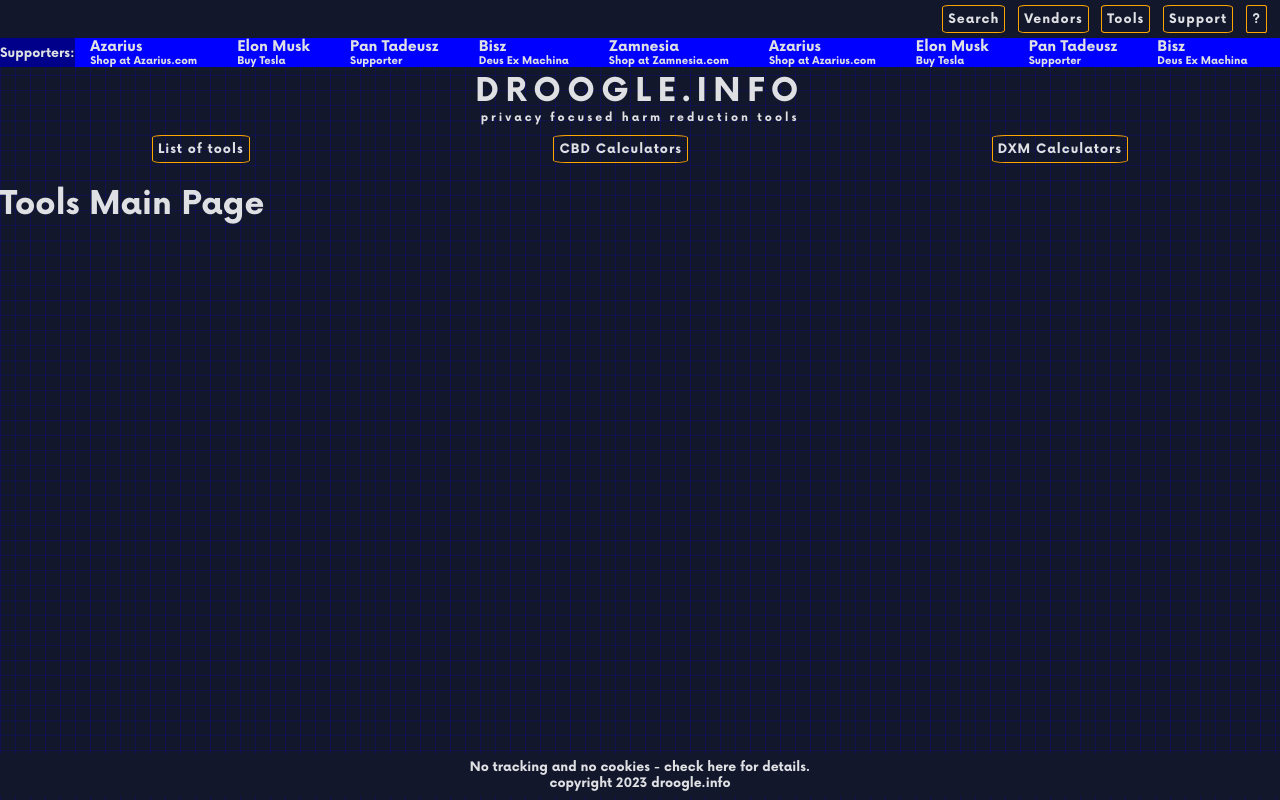
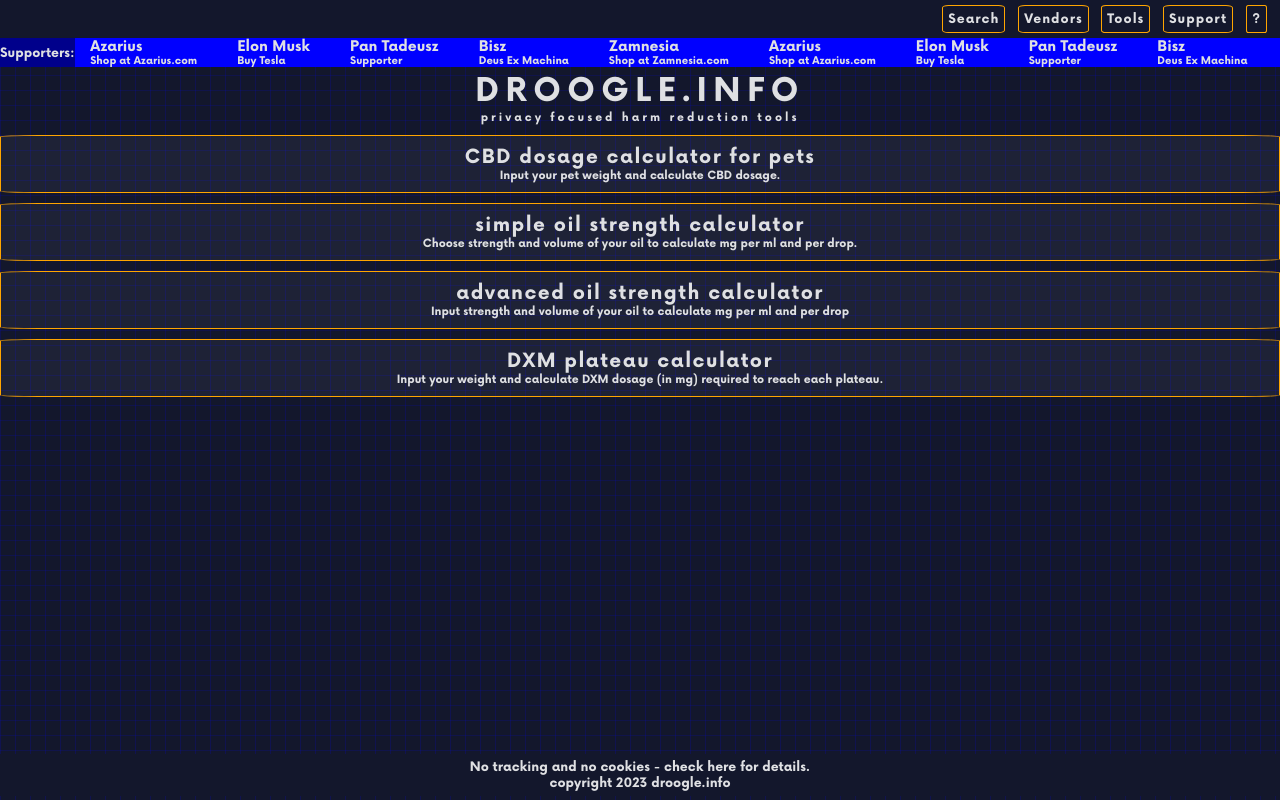
Before and after one commit to TomaszGoljat/droogle, a React (Create React App) app: page /tools in a window 1280 px wide. Built offline with nearby package versions, Linux system fonts and the light colour scheme.

Commit message:
modified:   src/App.css 	modified:   src/App.js 	modified:   src/components/ToolsLayout.js 	deleted:    src/pages/Tools/Cbd.js 	deleted:    src/pages/Tools/Dxm.js 	modified:   src/pages/Tools/Tools.js

```diff
--- a/src/App.css
+++ b/src/App.css
@@ -359,12 +359,31 @@ footer > p {
   width: 30px;
 }
 
-.tools--label {
+.tools--label, .tool--linkDiv {
   padding: 10px;
   background-color: var(--cardbg-color);
   border-radius: 3%;
   border: 1px solid orange;
   text-align: center;
+}
+
+.tools--list {
+  display: flex;
+  flex-direction: column;
+  gap: 10px;
+}
+.tool--linkDiv {
+  display: flex;
+  flex-direction: column;
+}
+
+.tool--linkName {
+  font-size: 120%;
+  letter-spacing: 1.5px;
+}
+
+.tool--linkDesc {
+  font-size: 70%;
 }
 
 /*
--- a/src/App.js
+++ b/src/App.js
@@ -8,8 +8,12 @@ import Tools from './pages/Tools/Tools';
 import Vendors from './pages/Vendors';
 import Support from './pages/Support';
 import Info from './pages/Info';
-import Cbd from './pages/Tools/Cbd';
-import Dxm from './pages/Tools/Dxm';
+
+// Calculators:
+import PetCBD from './components/calculators/PetCBD';
+import PlateauDXM from './components/calculators/PlateauDXM';
+import VolumeOilAdvancedCBD from './components/calculators/VolumeOilAdvancedCBD';
+import VolumeOilSimpleCBD from './components/calculators/VolumeOilSimpleCBD';
 
 function App() {
   return (
@@ -20,8 +24,10 @@ function App() {
         <Route path='/vendors' element={<Vendors />} />
         <Route path='/tools' element={<ToolsLayout />}>
           <Route index element={<Tools />} />
-          <Route path='/tools/cbd' element={<Cbd />} />
-          <Route path='/tools/dxm' element={<Dxm />} />
+          <Route path='/tools/cbd-dose-for-pets' element={<PetCBD />} />
+          <Route path='/tools/volume-calc-advanced' element={<VolumeOilAdvancedCBD />} />
+          <Route path='/tools/volume-calc-simple' element={<VolumeOilSimpleCBD />} />
+          <Route path='/tools/dxm-plateau-calc' element={<PlateauDXM />} />
         </Route>
         <Route path='/support' element={<Support />} />
         <Route path='/info/' element={<Info />} />
--- a/src/components/ToolsLayout.js
+++ b/src/components/ToolsLayout.js
@@ -3,11 +3,6 @@ import { Link, Outlet } from "react-router-dom";
 export default function ToolsLayout() {
     return (
         <>
-        <nav className="tools--nav">
-            <Link to="/tools" className="topbar--link">List of tools</Link>
-            <Link to="/tools/cbd" className="topbar--link">CBD Calculators</Link>
-            <Link to="/tools/dxm" className="topbar--link">DXM Calculators</Link>
-        </nav>
         <Outlet />
         </>
     )
--- a/src/pages/Tools/Cbd.js
+++ /dev/null
@@ -1,14 +0,0 @@
-import PetCBD from "../../components/calculators/PetCBD";
-import VolumeOilAdvancedCBD from "../../components/calculators/VolumeOilAdvancedCBD";
-import VolumeOilSimpleCBD from "../../components/calculators/VolumeOilSimpleCBD";
-
-
-export default function Cbd() {
-    return (
-        <div className="cbd--div">
-            <PetCBD />
-            <VolumeOilSimpleCBD />
-            <VolumeOilAdvancedCBD />
-        </div>
-    )
-}
--- a/src/pages/Tools/Dxm.js
+++ /dev/null
@@ -1,10 +0,0 @@
-import PlateauDXM from "../../components/calculators/PlateauDXM";
-
-
-export default function Dxm() {
-    return (
-        <div className="dxm--div">
-            <PlateauDXM />
-        </div>
-    )
-}
--- a/src/pages/Tools/Tools.js
+++ b/src/pages/Tools/Tools.js
@@ -1,7 +1,59 @@
+import { Link } from "react-router-dom";
 
 
 export default function Tools() {
+
+    /* Object template:
+    {
+        name: "",
+        description: "",
+        tags: [""],
+        path: ""
+    }
+    */
+
+    const toolsArray = [
+        {
+            name: "CBD dosage calculator for pets",
+            description: "Input your pet weight and calculate CBD dosage.",
+            tags: ["cbd", "pet", "calculator", "dosage"],
+            path: "cbd-dose-for-pets"
+        },
+        {
+            name: "simple oil strength calculator",
+            description: "Choose strength and volume of your oil to calculate mg per ml and per drop.",
+            tags: ["cannabinoids", "oil", "calculator", "dosage"],
+            path: "volume-calc-simple"
+        },
+        {
+        name: "advanced oil strength calculator",
+        description: "Input strength and volume of your oil to calculate mg per ml and per drop",
+        tags: ["cannabinoids", "oil", "calculator", "dosage"],
+        path: "volume-calc-advanced"
+        },
+        {
+        name: "DXM plateau calculator",
+        description: "Input your weight and calculate DXM dosage (in mg) required to reach each plateau.",
+        tags: ["dxm", "dosage", "calculator"],
+        path: "dxm-plateau-calc"
+        }
+
+    ]
+
+    const ToolLink = (props) => {
+        const {name, description, tags, path} = props.toolObj
+        return (
+            <Link to={`/tools/${path}`} className="tool--link">
+                <div className="tool--linkDiv">
+                    <span className="tool--linkName">{name}</span>
+                    <span className="tool--linkDesc">{description}</span>
+                </div>
+            </Link>
+        )
+    }
     return (
-        <h1>Tools Main Page</h1>
+        <div className="tools--list">
+            {toolsArray.map(tool => <ToolLink toolObj={tool} />)}
+        </div>
     )
 }
```
